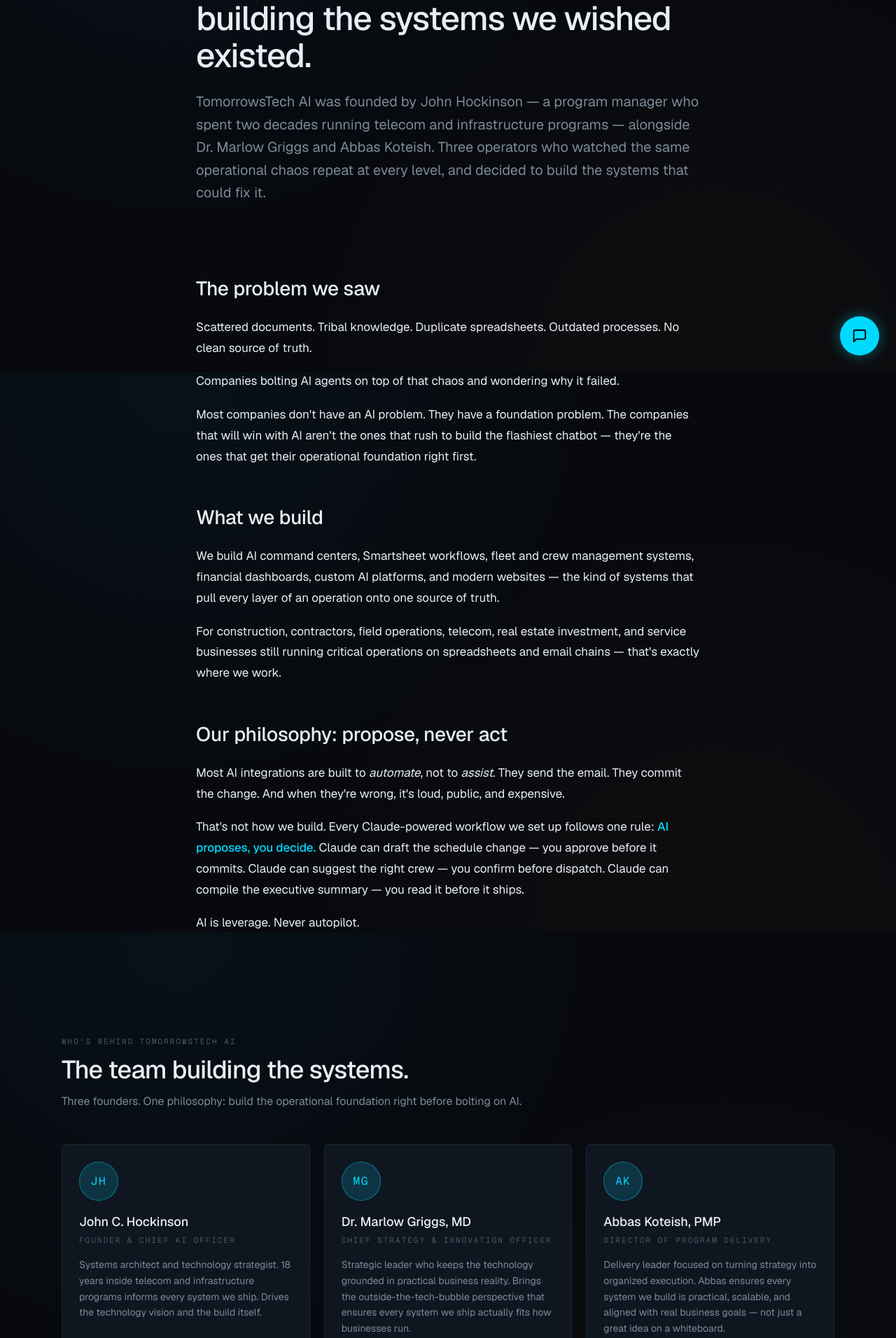
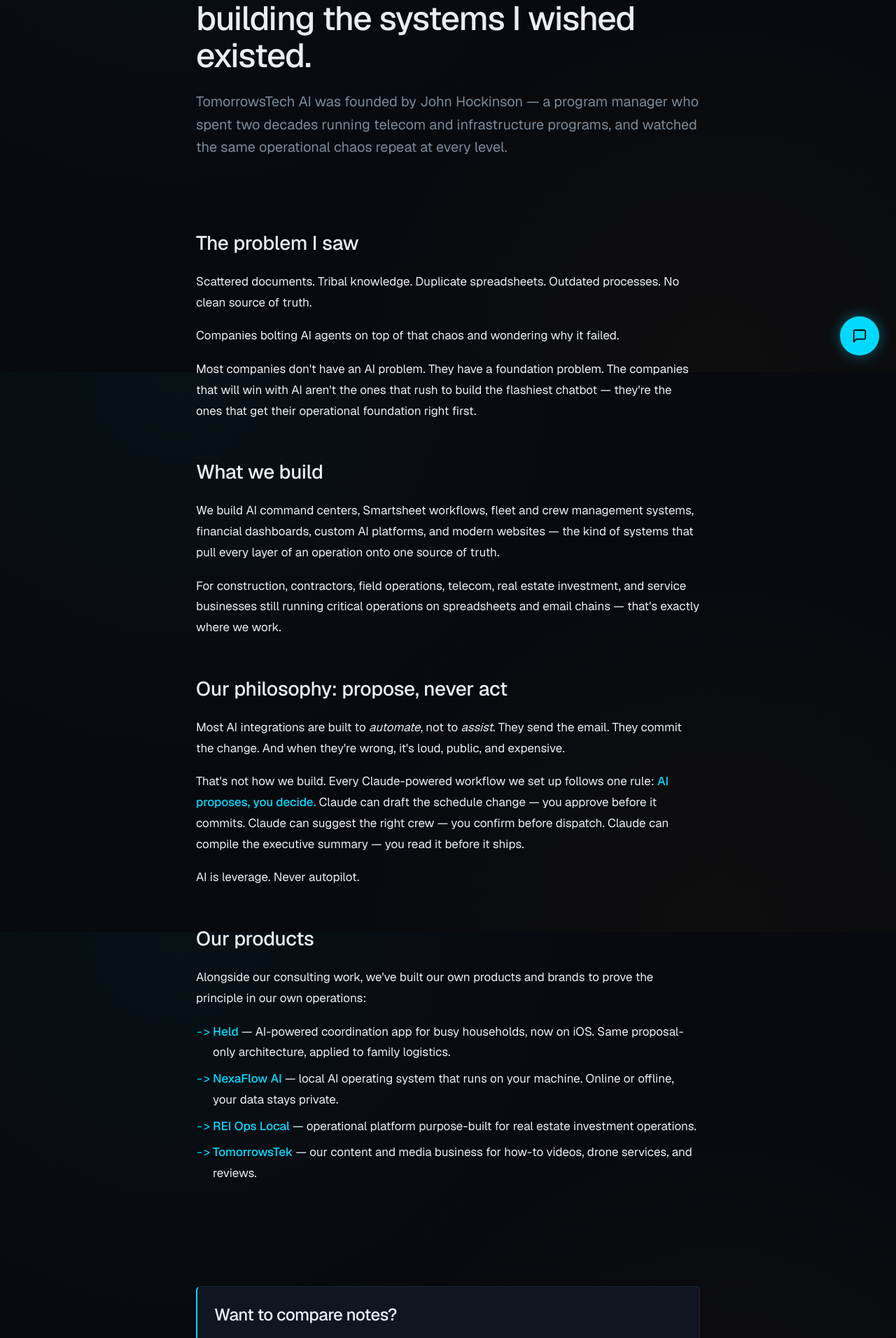
Before and after one commit to tomorrowstechaisolutions-gif/tomorrowstechai-site, a Next.js app: page /about in a window 1280 px wide. Shown: the part 268-2180 px from the top of the page at 70% size. Built offline with nearby package versions, Linux system fonts and the light colour scheme.

Commit message:
Revert About to solo-founder framing; remove team section

```diff
--- a/src/app/about/page.tsx
+++ b/src/app/about/page.tsx
@@ -3,37 +3,16 @@
 export const metadata = {
   title: "About",
   description:
-    "Founded by John Hockinson with Dr. Marlow Griggs, MD and Abbas Koteish, PMP. Operations veterans building AI systems for the operations teams they came from.",
+    "Founded by John Hockinson, an operations veteran with 18 years building telecom and infrastructure programs. Now building AI systems for the operations teams he came from.",
   alternates: { canonical: "/about" },
   openGraph: {
     title: "About · TomorrowsTech AI",
     description:
-      "Founded by John Hockinson with Dr. Marlow Griggs and Abbas Koteish — 18 years inside operations, now building the systems we wished existed.",
+      "Founded by John Hockinson — 18 years inside operations, now building the systems we wished existed.",
     url: "https://tomorrowstechai.com/about",
     type: "website",
   },
 };
-
-const team = [
-  {
-    name: "John C. Hockinson",
-    role: "Founder & Chief AI Officer",
-    body: "Systems architect and technology strategist. 18 years inside telecom and infrastructure programs informs every system we ship. Drives the technology vision and the build itself.",
-    initials: "JH",
-  },
-  {
-    name: "Dr. Marlow Griggs, MD",
-    role: "Chief Strategy & Innovation Officer",
-    body: "Strategic leader who keeps the technology grounded in practical business reality. Brings the outside-the-tech-bubble perspective that ensures every system we ship actually fits how businesses run.",
-    initials: "MG",
-  },
-  {
-    name: "Abbas Koteish, PMP",
-    role: "Director of Program Delivery",
-    body: "Delivery leader focused on turning strategy into organized execution. Abbas ensures every system we build is practical, scalable, and aligned with real business goals — not just a great idea on a whiteboard.",
-    initials: "AK",
-  },
-];
 
 export default function AboutPage() {
   return (
@@ -41,21 +20,19 @@
       <section className="max-w-3xl mx-auto px-6 pt-20 pb-12">
         <div className="eyebrow mb-6">● About TomorrowsTech AI</div>
         <h1 className="text-4xl md:text-5xl font-medium tracking-tight leading-[1.1] mb-6">
-          18 years inside operations. Now building the systems we wished
+          18 years inside operations. Now building the systems I wished
           existed.
         </h1>
         <p className="text-xl text-[color:var(--color-text-secondary)] leading-relaxed">
           TomorrowsTech AI was founded by John Hockinson — a program manager
-          who spent two decades running telecom and infrastructure programs —
-          alongside Dr. Marlow Griggs and Abbas Koteish. Three operators who
-          watched the same operational chaos repeat at every level, and
-          decided to build the systems that could fix it.
+          who spent two decades running telecom and infrastructure programs,
+          and watched the same operational chaos repeat at every level.
         </p>
       </section>
 
       <section className="max-w-3xl mx-auto px-6 pb-16">
         <div className="prose-blog">
-          <h2>The problem we saw</h2>
+          <h2>The problem I saw</h2>
           <p>
             Scattered documents. Tribal knowledge. Duplicate spreadsheets.
             Outdated processes. No clean source of truth.
@@ -102,34 +79,7 @@
           <p>
             AI is leverage. Never autopilot.
           </p>
-        </div>
-      </section>
 
-      <section className="max-w-6xl mx-auto px-6 py-16">
-        <div className="eyebrow-muted mb-3">Who&apos;s behind TomorrowsTech AI</div>
-        <h2 className="text-3xl md:text-4xl font-medium tracking-tight mb-3 max-w-2xl">
-          The team building the systems.
-        </h2>
-        <p className="text-[color:var(--color-text-secondary)] leading-relaxed mb-12 max-w-2xl">
-          Three founders. One philosophy: build the operational foundation
-          right before bolting on AI.
-        </p>
-        <div className="grid md:grid-cols-3 gap-5">
-          {team.map((member) => (
-            <div key={member.name} className="card">
-              <div className="w-14 h-14 rounded-full bg-[color:var(--color-cyan-deep)]/30 border border-[color:var(--color-cyan)]/40 flex items-center justify-center mb-4">
-                <span className="font-mono text-[color:var(--color-cyan)] text-base tracking-widest">{member.initials}</span>
-              </div>
-              <h3 className="text-lg font-medium mb-1">{member.name}</h3>
-              <div className="eyebrow-muted mb-4">{member.role}</div>
-              <p className="text-sm text-[color:var(--color-text-secondary)] leading-relaxed">{member.body}</p>
-            </div>
-          ))}
-        </div>
-      </section>
-
-      <section className="max-w-3xl mx-auto px-6 pb-16">
-        <div className="prose-blog">
           <h2>Our products</h2>
           <p>
             Alongside our consulting work, we&apos;ve built our own products
```
